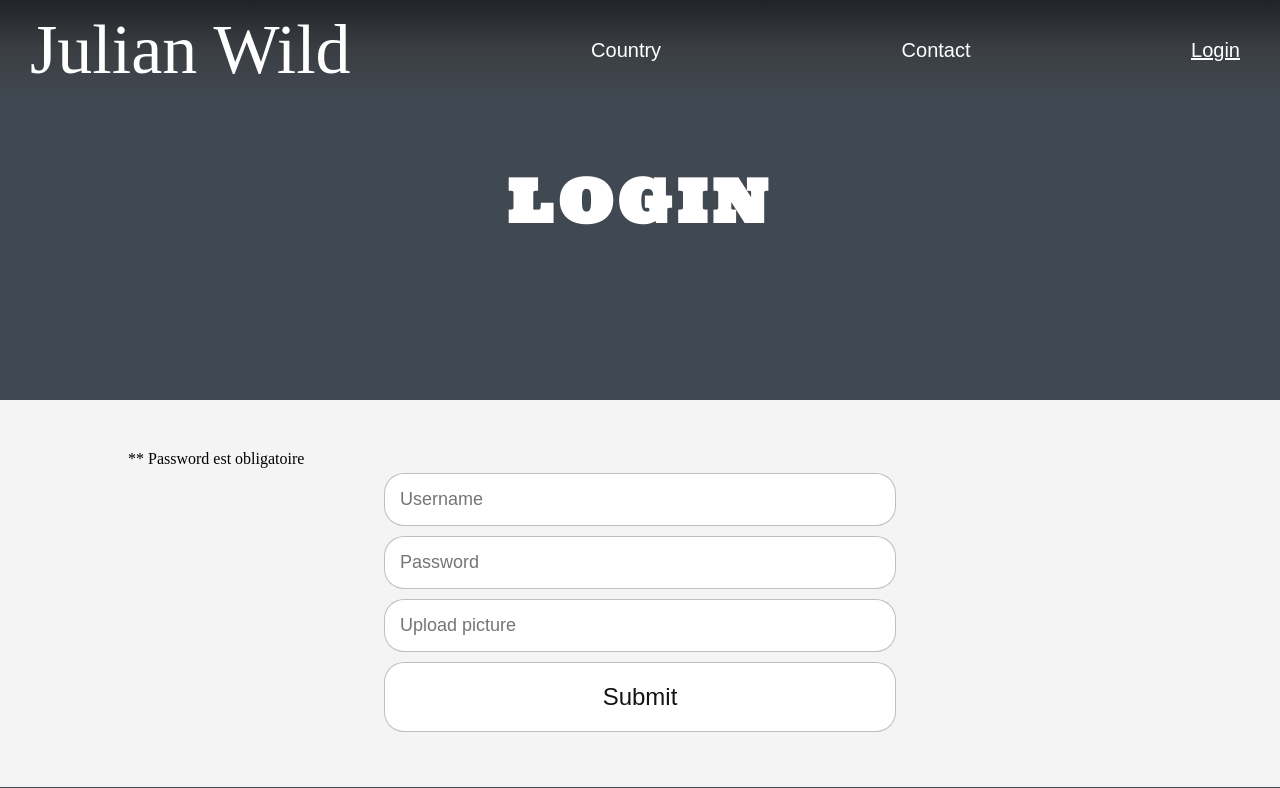
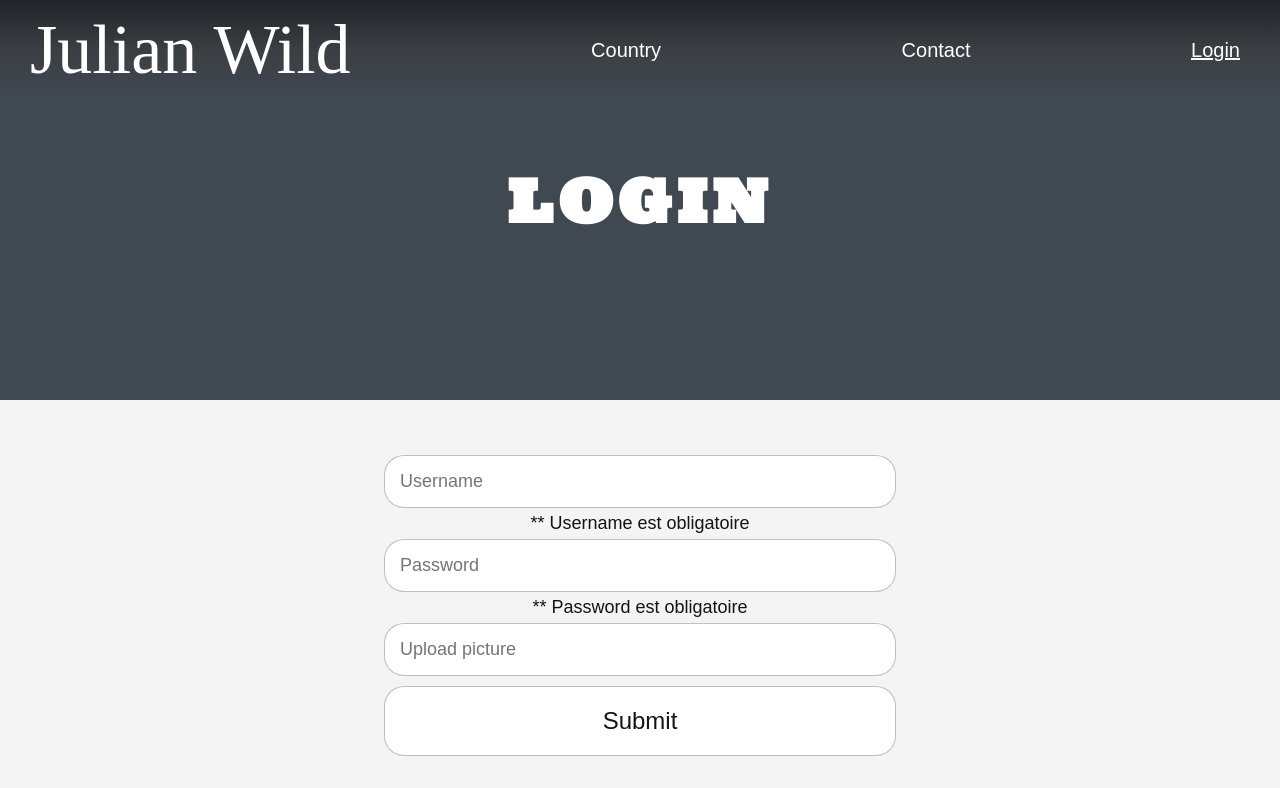
Before and after one commit to StenQuidelleur/JulianWild-PHP, a PHP site: page /pages/login.php in a window 1280 px wide. Shown: the top 788 px of the page. Run offline with PHP 8.4, Linux system fonts and the light colour scheme; some web fonts are replaced.

Commit message:
edit LOGIN error with include

```diff
--- a/controller/controller.php
+++ b/controller/controller.php
@@ -1,10 +1,10 @@
 <?php
     function getLoginAuth($form){
-        if (!empty($_POST['password']) && (!empty($_POST['username']) && $_POST['password']=== '1234')) {
-            $_SESSION['username'] = $_POST['username'];
+        if (!empty($form['password']) && (!empty($form['username']) && $form['password']=== '1234')) {
+            $_SESSION['username'] = $form['username'];
             $_SESSION['isConnected'] = true ;
-            if ($_POST['profile_image']){
-                $_SESSION['profile_image'] =$_POST['profile_image'];
+            if ($form['profile_image']){
+                $_SESSION['profile_image'] =$form['profile_image'];
             } else {
                 $_SESSION['profile_image'] = 'https://i.pinimg.com/564x/6c/ed/7a/6ced7a633a312d93915d15cdd939bd4a.jpg';
             }
@@ -12,7 +12,7 @@
                 Header('Location:http://localhost:8000/pages/profile.php');
             }
         } else {
-            $error['password'] = "Please try enter 1234 to try app !";
+            return $error['password'] = "Please try enter 1234 to try app !";
         }
     }
 ?>
@@ -22,5 +22,5 @@
         unset($_SESSION['isConnected']);
         unset($_SESSION['username']);
         return session_destroy();
-}
+    }
 ?>
--- a/index.php
+++ b/index.php
@@ -1,6 +1,7 @@
 <?php
     session_start();
     include('layouts/head.php');
+    include('controller/controller.php');
 
     if(isset($_POST['logout'])){
         getUserLogout();
--- a/pages/contact.php
+++ b/pages/contact.php
@@ -11,7 +11,6 @@
             $errors['message']= "Le champs message est obligatoire !";
         }
     }
-
 ?>
 
     <header>
--- a/pages/login.php
+++ b/pages/login.php
@@ -1,6 +1,7 @@
 <?php
     session_start();
     include('../layouts/head.php');
+    include('../controller/controller.php');
 
     if (isset($_POST)) {
         if(empty($_POST['username'])){
@@ -21,17 +22,23 @@
     </div>
 </header>
 <main>
-    <div>
-        <?php if (isset($error['password'])) {
-            echo $error['password'];
-        }?>
-    </div>
+
     <div class="formulairediv">
         <form method="POST">
             <input type="text" name="username" class="form" placeholder="Username">
             <br>
+            <div>
+                <?php if (isset($error['username'])) {
+                    echo $error['username'];
+                }?>
+            </div>
             <input type="password" name="password" class="form" placeholder="Password">
             <br>
+            <div>
+                <?php if (isset($error['password'])) {
+                    echo $error['password'];
+                }?>
+            </div>
             <input type="text" name="profile_image" class="form" placeholder="Upload picture">
             <br>
             <button class="button-contact" name="submit">Submit</button>
```
